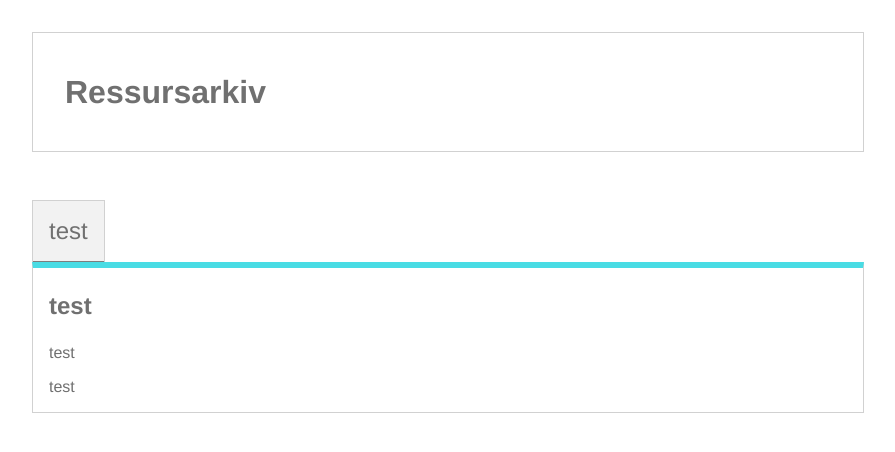
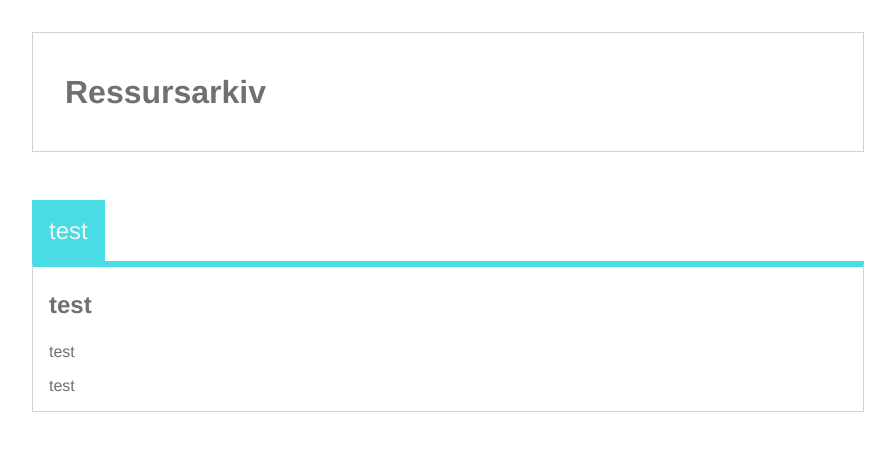
Before and after one commit to synnehe/uin23ak3_resourceapp_heiberg, a React (Create React App) app: page / in a window 1280 px wide. Shown: the top 452 px of the page, without its empty margins (192-1087 px from the left). Built offline with nearby package versions, Linux system fonts and the light colour scheme.

Commit message:
Fixed design on buttons

```diff
--- a/src/components/MenuBtn.js
+++ b/src/components/MenuBtn.js
@@ -1,7 +1,7 @@
 export default function MenuBtn({category}) {
   return(
     <nav>
-      <button>test</button>
+      <button className="active">test</button>
     </nav>
   )
 }
--- a/src/css/main.css
+++ b/src/css/main.css
@@ -47,11 +47,9 @@ nav button {
   margin-right: 1rem;
   background: hsl(0, 0%, 95%);
   padding: 1rem 1rem;
-  border-left: solid;
-  border-top: solid;
   border-right: solid;
   border-color: hsl(0, 0%, 82%);
-  border-width: 1px;
+  border-width: 1px 1px 0px 1px;
   font-size: 1.5rem;
   cursor: pointer;
 }
--- a/src/sass/main.scss
+++ b/src/sass/main.scss
@@ -52,11 +52,9 @@ nav {
     margin-right: 1rem;
     background: hsl(0, 0%, 95%);
     padding: 1rem 1rem;
-    border-left: solid;
-    border-top: solid;
     border-right: solid;
     border-color: $lightGrey;
-    border-width: 1px;
+    border-width: 1px 1px 0px 1px;
     font-size: 1.5rem;
     cursor: pointer;
 
```
Also changed, not shown: 1 other file (tests, documents, lock files or other folders).
